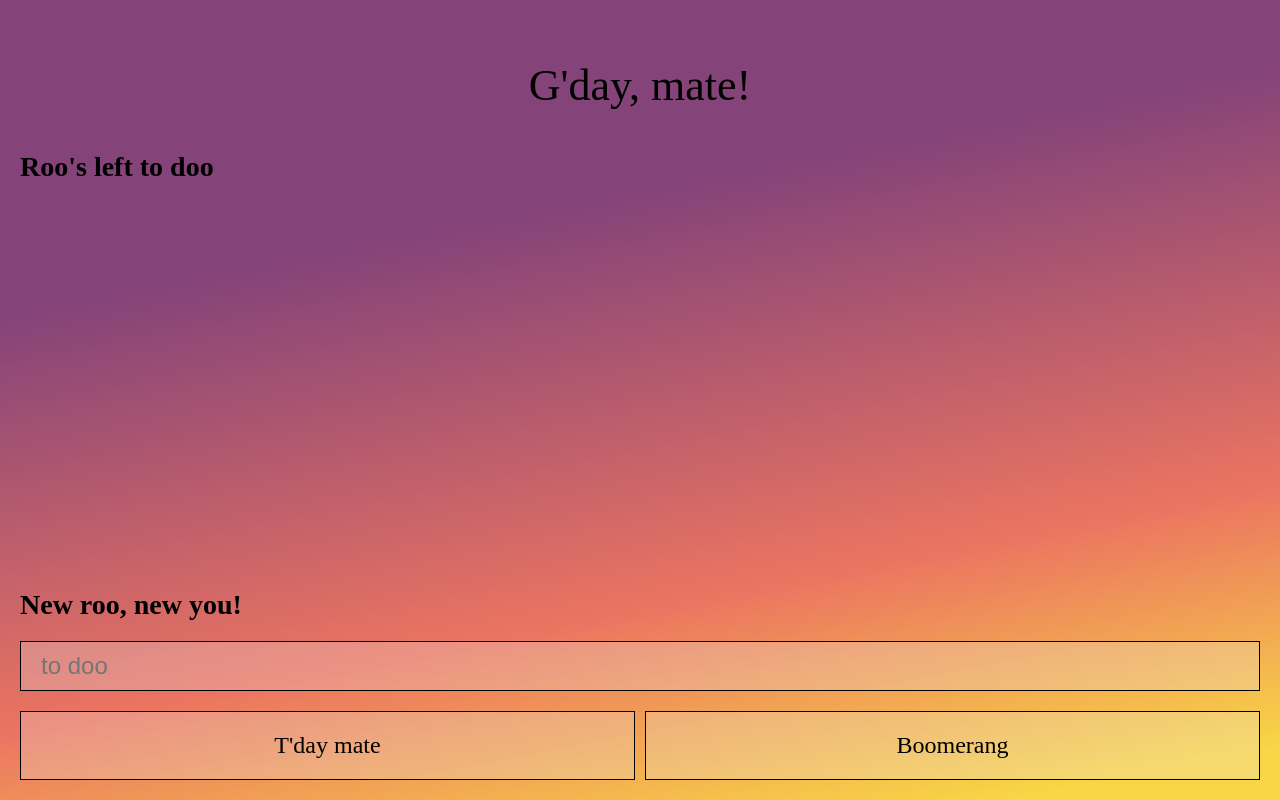
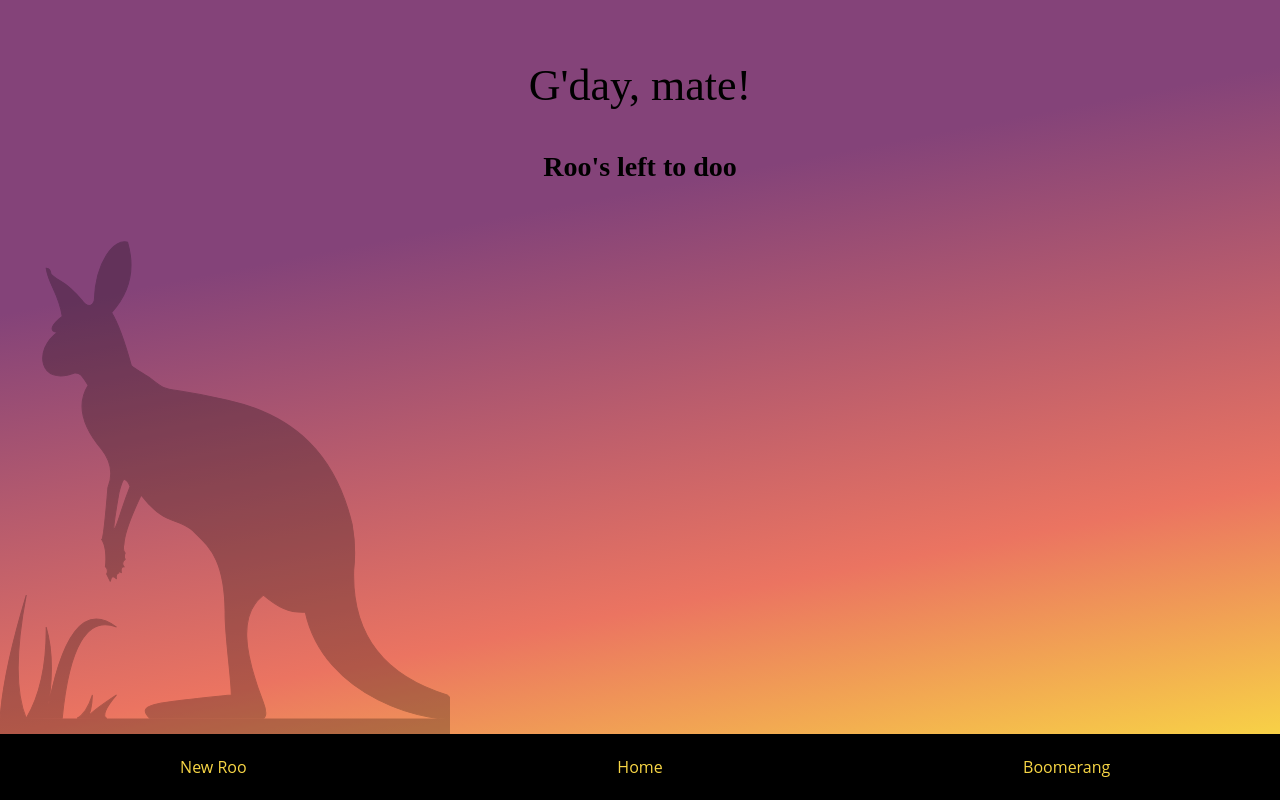
Before and after one commit to sbcohen/dailyRooSvelte, a Svelte app: page / in a window 1280 px wide. Built offline with nearby package versions, Linux system fonts and the light colour scheme; a web font is replaced by a local one.

Commit message:
Kangaroo background and nav bar

```diff
--- a/src/App.svelte
+++ b/src/App.svelte
@@ -2,6 +2,8 @@
   import HomePage from "./HomePage.svelte";
   import BoomerangPage from "./BoomerangPage.svelte";
   import { onMount } from "svelte";
+  import kangaroo from "./images/kangaroo.svg";
+  console.log(kangaroo);
 
   onMount(loadApp);
   let page = location.hash;
@@ -37,8 +39,41 @@
     font-size: 24px;
     padding: 10px 20px;
   }
+  .ux {
+    height: 100%;
+    position: relative;
+    display: flex;
+    flex-direction: column;
+    z-index: 1;
+  }
+  .nav {
+    height: 100%;
+  }
+
+  .backsplash {
+    height: 100%;
+    position: fixed;
+    opacity: 0.25;
+  }
+  .navbar {
+    display: flex;
+    height: 72px;
+    background: black;
+  }
+  .pages {
+    display: flex;
+    flex: 1;
+    height: 100%;
+    color: #f8d645;
+    text-decoration: none;
+    align-items: center;
+    justify-content: center;
+  }
 </style>
 
+<img src={kangaroo} class="backsplash" alt="kangaroo" />
+<div class="ux">
+  <div class="nav">
     {#if page == '#home'}
       <HomePage />
     {:else if page == '#boomerang'}
@@ -46,3 +81,11 @@
     {:else}
       <HomePage />
     {/if}
+
+  </div>
+  <div class="navbar">
+    <div class="pages">New Roo</div>
+    <a class="pages" href="#home">Home</a>
+    <a class="pages" href="#boomerang">Boomerang</a>
+  </div>
+</div>
--- a/src/BoomerangPage.svelte
+++ b/src/BoomerangPage.svelte
@@ -4,5 +4,19 @@
   }
 </script>
 
-<p>hello world!</p>
+<style>
+  h1 {
+    font-family: "Luckiest Guy";
+    font-size: 44px;
+    font-weight: 100;
+    text-align: center;
+    margin-top: 60px;
+    margin-left: 20px;
+    margin-right: 20px;
+    margin-bottom: 40px;
+  }
+</style>
+
+<h1>New roo, new you!</h1>
 <div on:click={goBack}>back</div>
+<p>Hello, World!</p>
--- a/src/HomePage.svelte
+++ b/src/HomePage.svelte
@@ -30,6 +30,7 @@
   }
   .top {
     margin-bottom: 20px;
+    text-align: center;
   }
 </style>
 
@@ -42,5 +43,4 @@
     <h2>Roo's left to doo</h2>
   </div>
   <List />
-  <NewRoo />
 </div>
--- /dev/null
+++ b/src/Splash.svelte
@@ -0,0 +1 @@
+<img src={kangaroo} class="backsplash" alt="kangaroo" />
```
Also changed, not shown: src/images/kangaroo.svg (added). Lines whose indentation alone changed are shown as unchanged.
